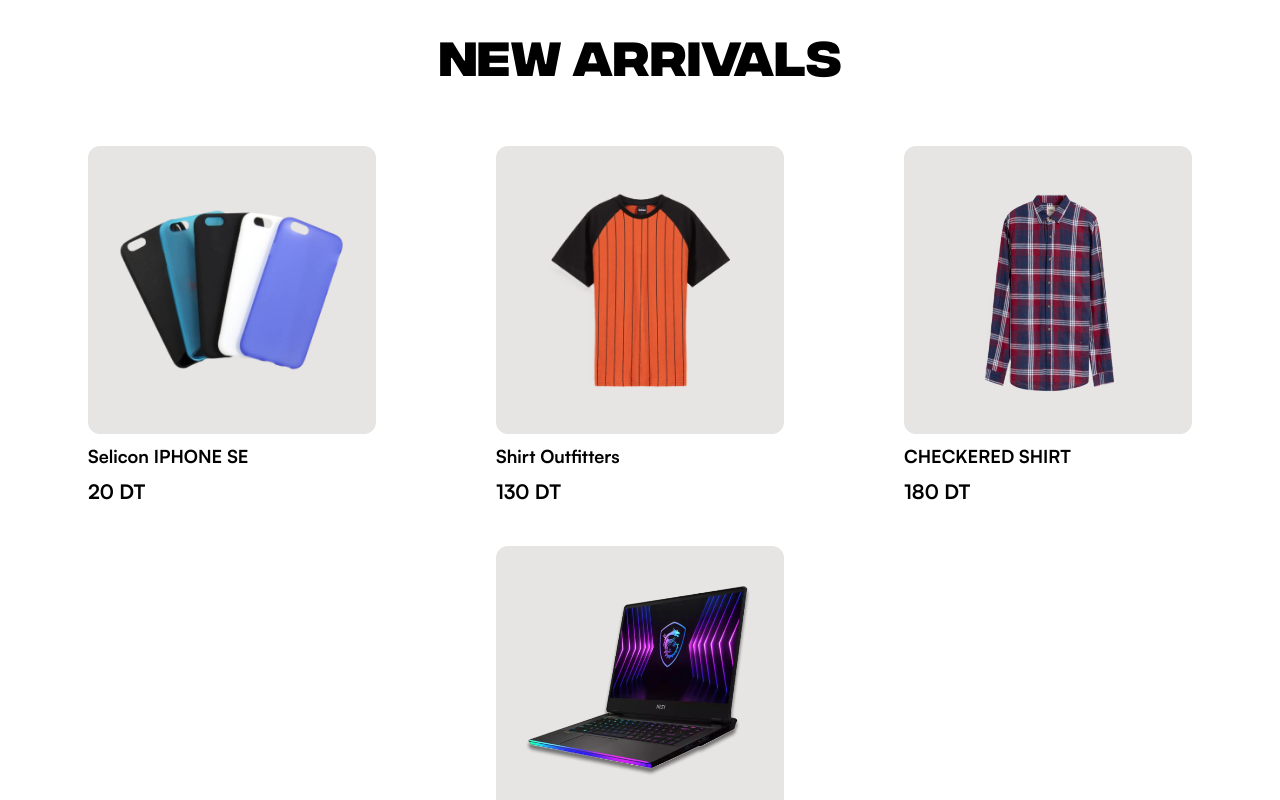
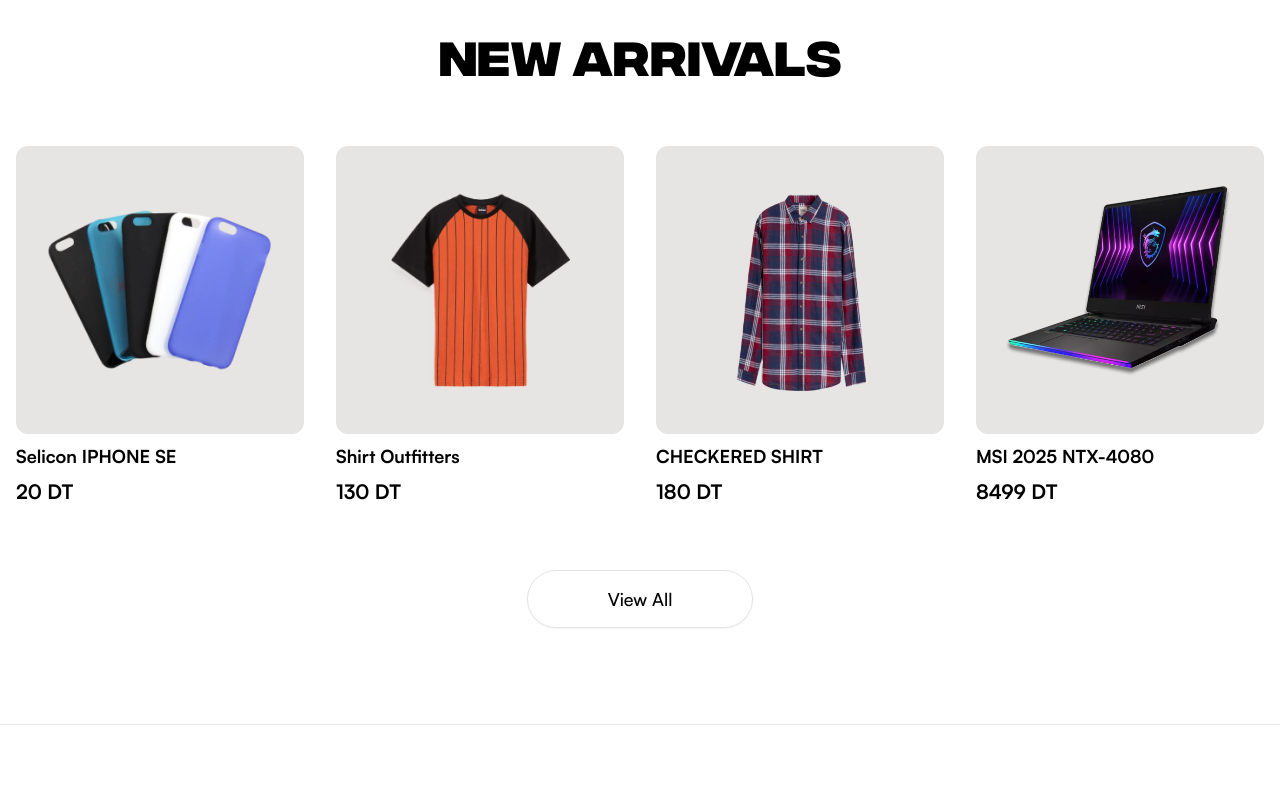
Before and after one commit to MazenChaouch/ecommerce-jam, a Next.js app: page / in a window 1280 px wide. Shown: the part 900-1700 px from the top of the page. Built offline with nearby package versions, Linux system fonts and the light colour scheme.

Commit message:
layout optimized

```diff
--- a/app/page.tsx
+++ b/app/page.tsx
@@ -13,7 +13,7 @@
         <HeroPage />
         <BrandsPage />
         <NewArrivalsPage />
-        <div className="container mx-auto h-[1px] rounded-full bg-stone-500/50" />
+        <div className="container mx-auto h-[1px] rounded-full bg-stone-300/50" />
         <TopSellingPage />
         <CategoriesPage />
       </main>
--- a/components/featuredProducts.tsx
+++ b/components/featuredProducts.tsx
@@ -16,7 +16,7 @@
 }: FeturedProductsProps) => {
   return (
     <div className="flex h-fit w-full">
-      <div className="container space-y-12 py-24">
+      <div className="container space-y-12 px-0 py-24">
         <div className="text-center font-Integral text-5xl font-bold">
           {title}
         </div>
@@ -36,7 +36,7 @@
 };
 export const ListProducts = ({ Products }: { Products: product[] }) => {
   return (
-    <div className="flex flex-wrap justify-around gap-10 self-center p-4">
+    <div className="flex flex-wrap justify-between  self-center p-4">
       {Products.map(
         (product: { name: string; price: number; image: any }, index) => (
           <CardProduct
```
